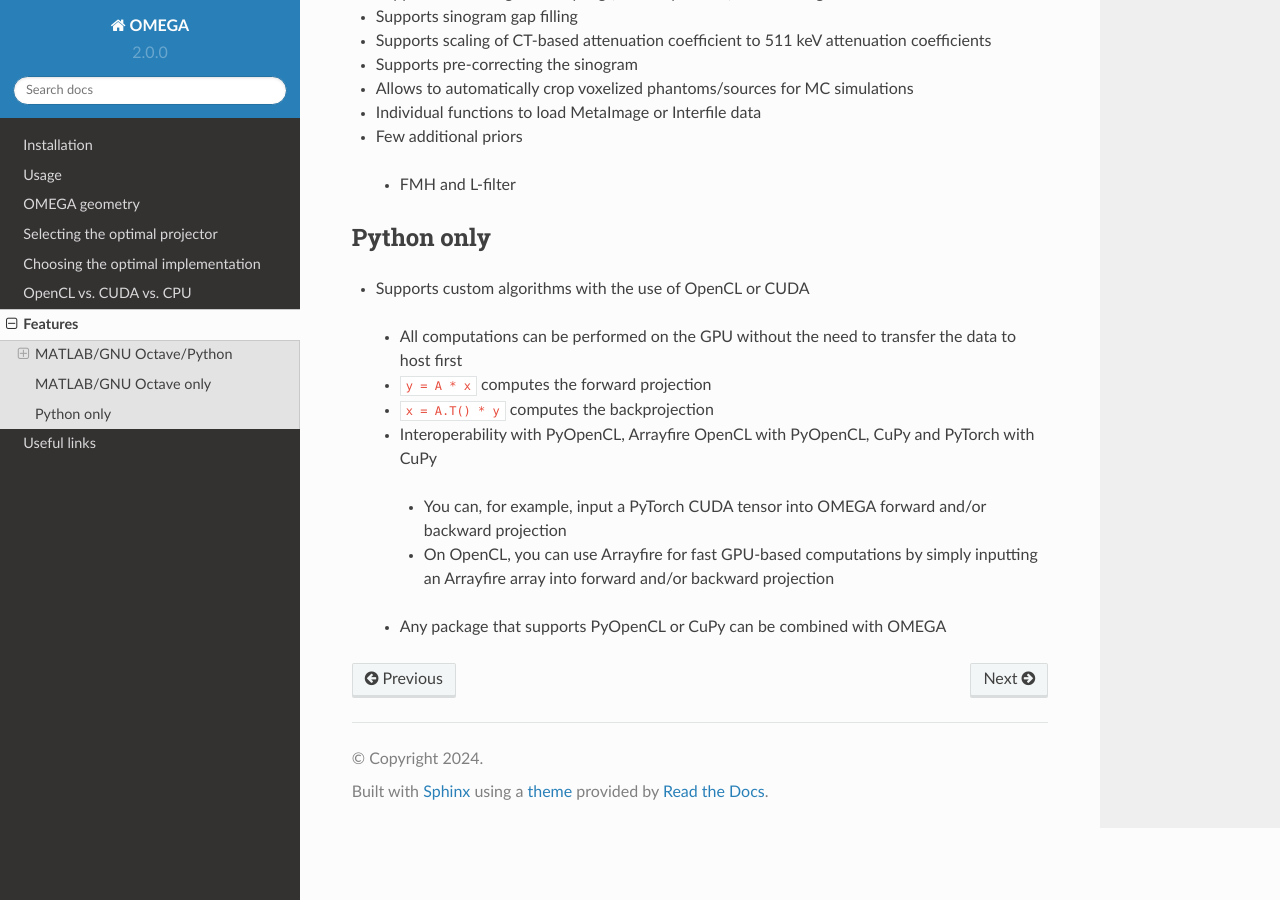
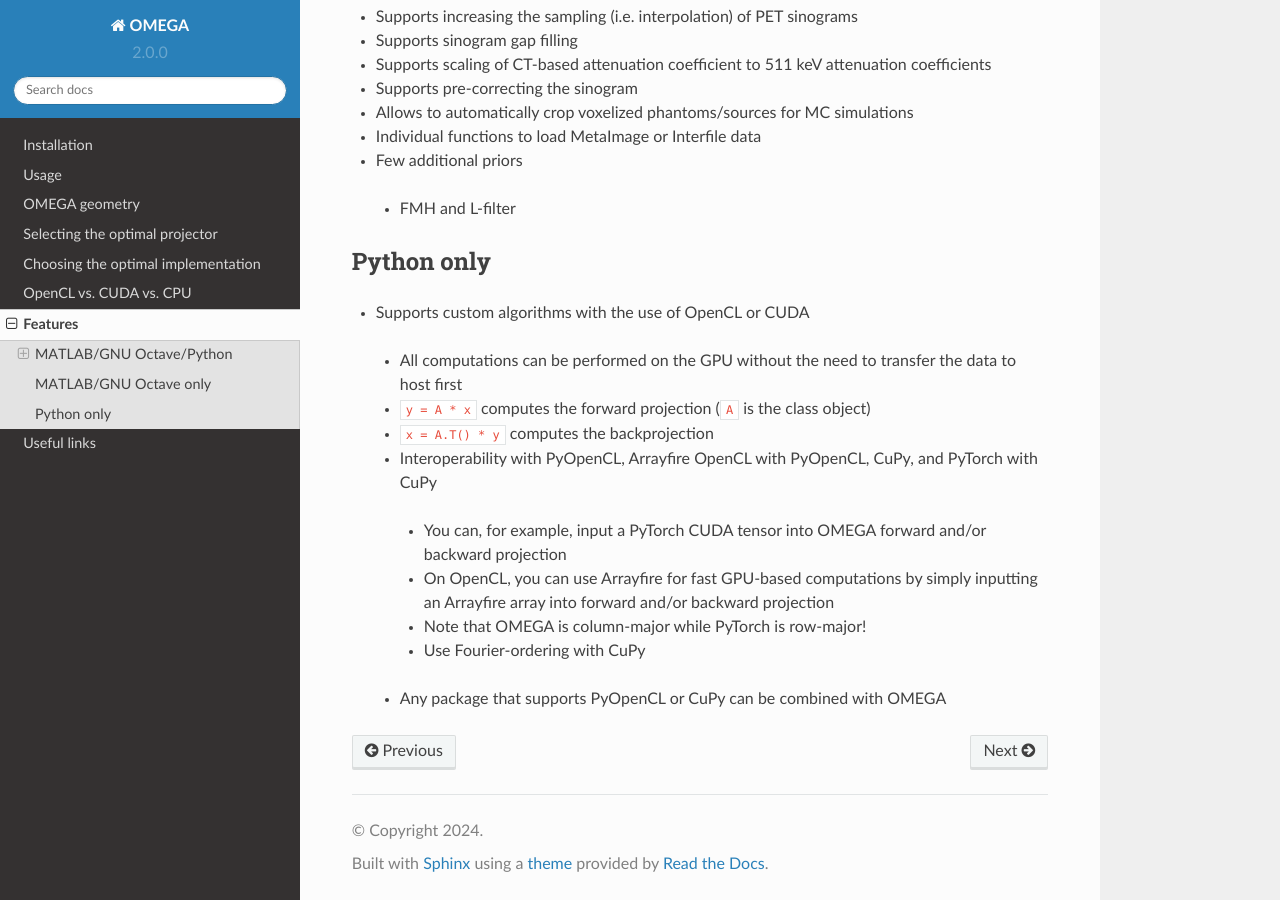
Before and after one commit to villekf/OMEGA-doc, a Sphinx documentation site: the page built from docs/source/features.rst, in a window 1280 px wide and 900 px high, scrolled down 6642 px. Built offline with Sphinx 7.4.7 and the Read the Docs theme 2.0.0, drawn with Linux system fonts in a browser that asks for light colours; some of the changed text lies outside the part shown.

Commit message:
Update features.rst

```diff
--- a/docs/source/features.rst
+++ b/docs/source/features.rst
@@ -202,9 +203,11 @@ Python only
 
 * Supports custom algorithms with the use of OpenCL or CUDA
  * All computations can be performed on the GPU without the need to transfer the data to host first
- * ``y = A * x`` computes the forward projection
+ * ``y = A * x`` computes the forward projection (``A`` is the class object)
  * ``x = A.T() * y`` computes the backprojection
- * Interoperability with PyOpenCL, Arrayfire OpenCL with PyOpenCL, CuPy and PyTorch with CuPy
+ * Interoperability with PyOpenCL, Arrayfire OpenCL with PyOpenCL, CuPy, and PyTorch with CuPy
   * You can, for example, input a PyTorch CUDA tensor into OMEGA forward and/or backward projection
   * On OpenCL, you can use Arrayfire for fast GPU-based computations by simply inputting an Arrayfire array into forward and/or backward projection
+  * Note that OMEGA is column-major while PyTorch is row-major!
+  * Use Fourier-ordering with CuPy
  * Any package that supports PyOpenCL or CuPy can be combined with OMEGA
```
Also changed, not shown: other parts of docs/source/features.rst (+2 -1 lines).
